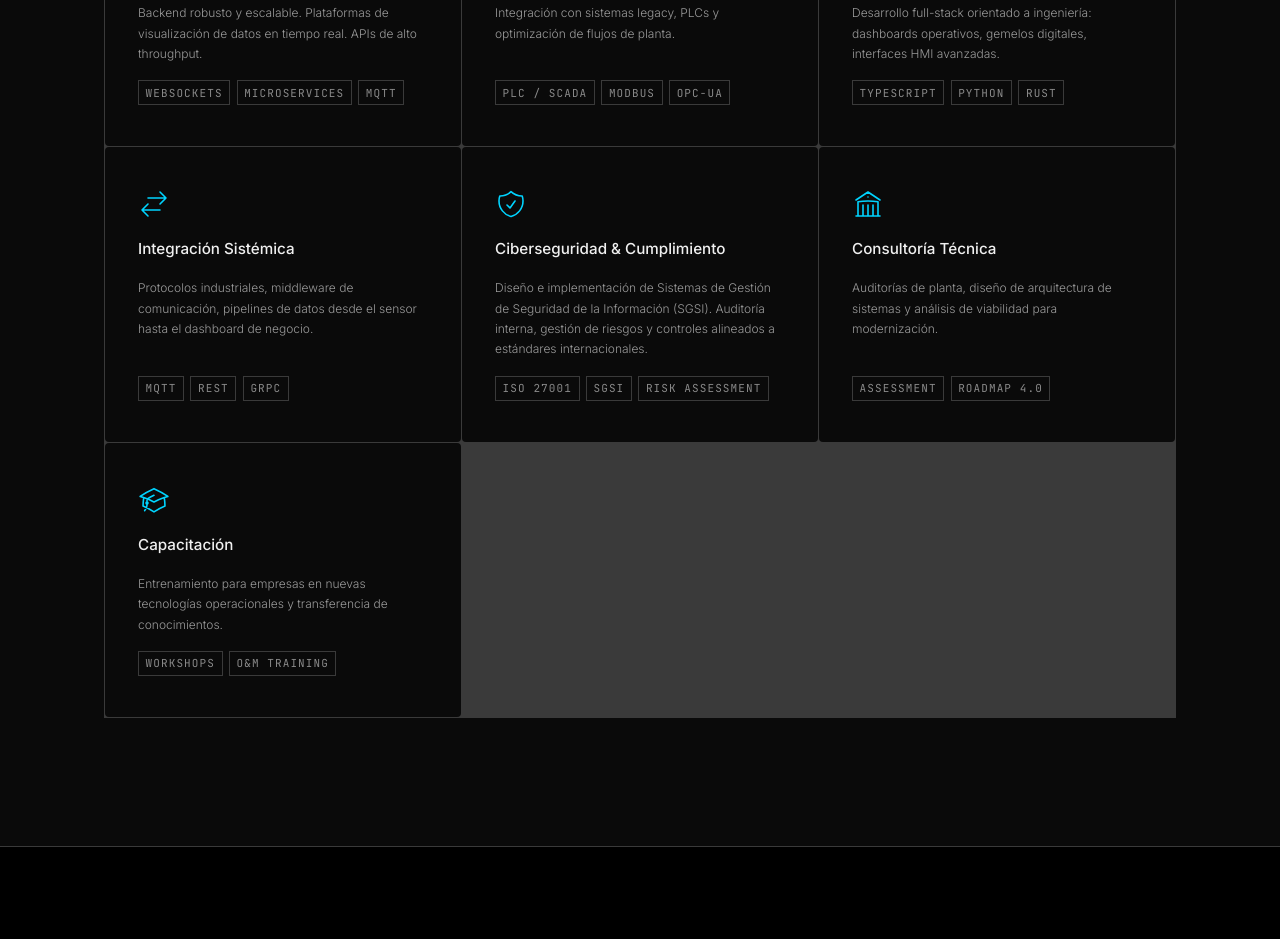
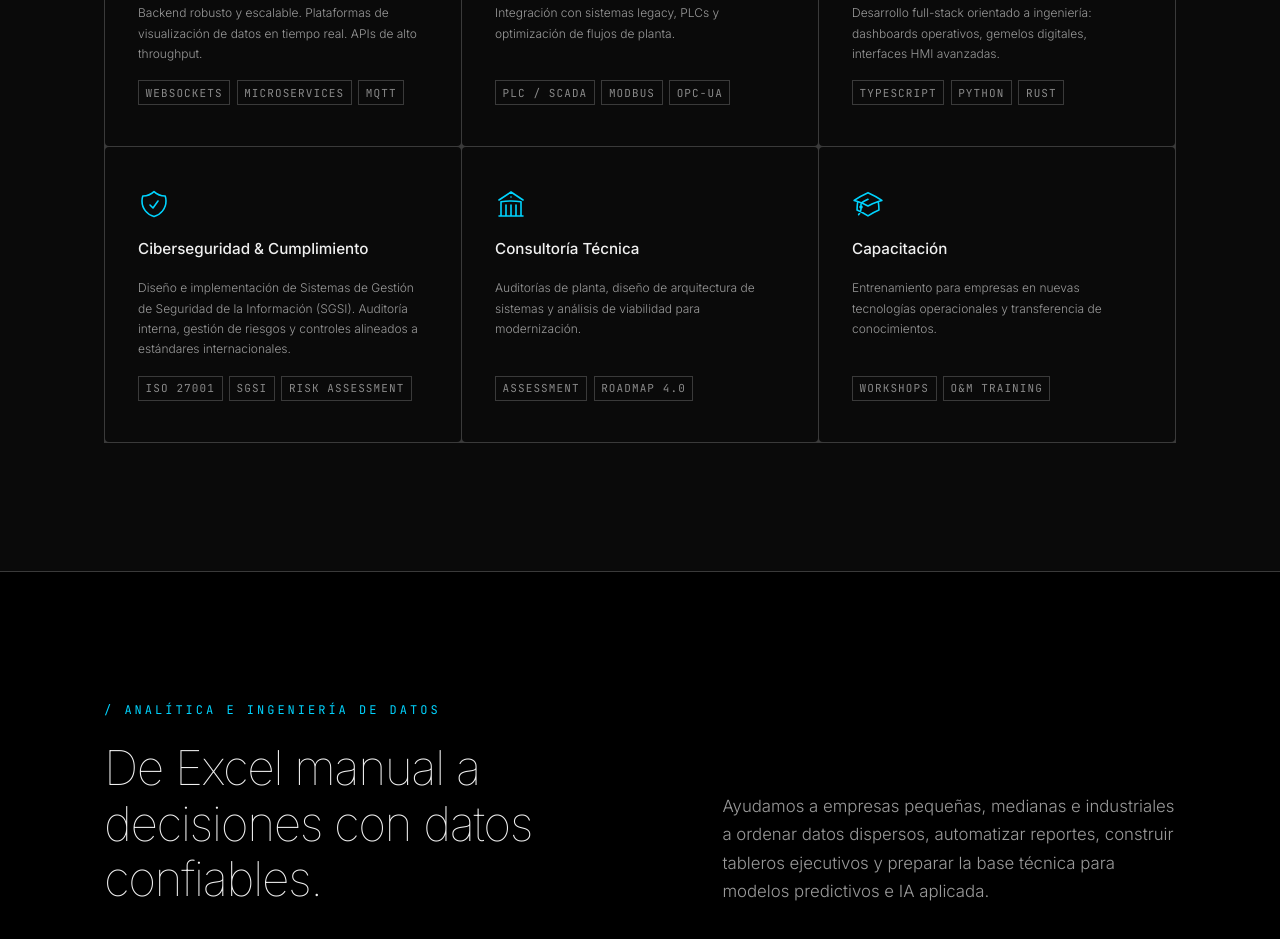
Before and after one commit to Hark0616/portafolio, a plain HTML site: page index.html in a window 1280 px wide. Shown: the part 2070-3009 px from the top of the page. Drawn offline with Linux system fonts and the light colour scheme.

Commit message:
refactor: remove Integración Sistémica capability card

```diff
--- a/index.html
+++ b/index.html
@@ -199,20 +199,7 @@
           </div>
         </div>
 
-        <div class="cap-card anim-fade-up">
-          <div class="cap-icon">
-            <svg viewBox="0 0 24 24" fill="none" stroke="currentColor" stroke-width="1.2">
-              <path stroke-linecap="round" stroke-linejoin="round"
-                d="M7.5 21L3 16.5m0 0L7.5 12M3 16.5h13.5m0-13.5L21 7.5m0 0L16.5 12M21 7.5H7.5" />
-            </svg>
-          </div>
-          <h3 class="cap-title">Integración Sistémica</h3>
-          <p class="cap-desc">Protocolos industriales, middleware de comunicación, pipelines de datos desde el sensor
-            hasta el dashboard de negocio.</p>
-          <div class="cap-tags">
-            <span class="tag">MQTT</span><span class="tag">REST</span><span class="tag">gRPC</span>
-          </div>
-        </div>
+
         <div class="cap-card anim-fade-up">
           <div class="cap-icon">
             <svg viewBox="0 0 24 24" fill="none" stroke="currentColor" stroke-width="1.2">
```
